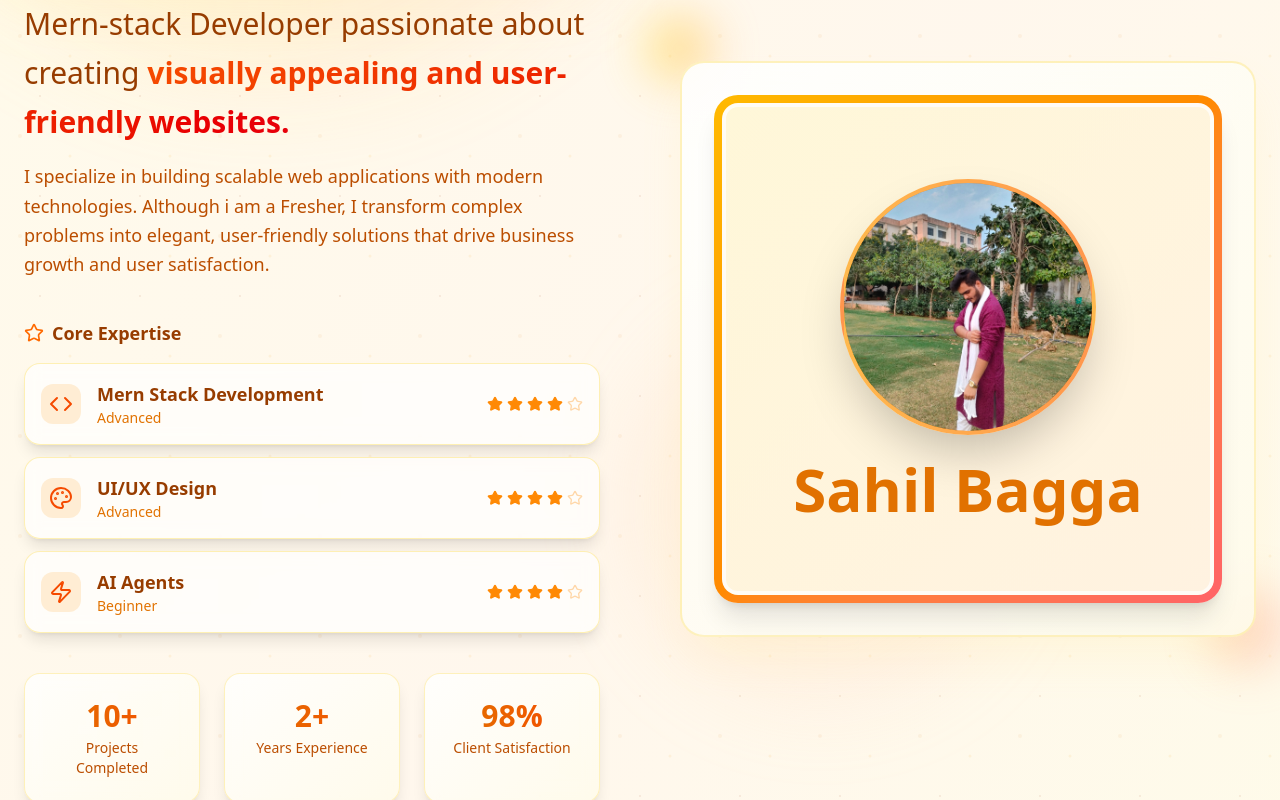
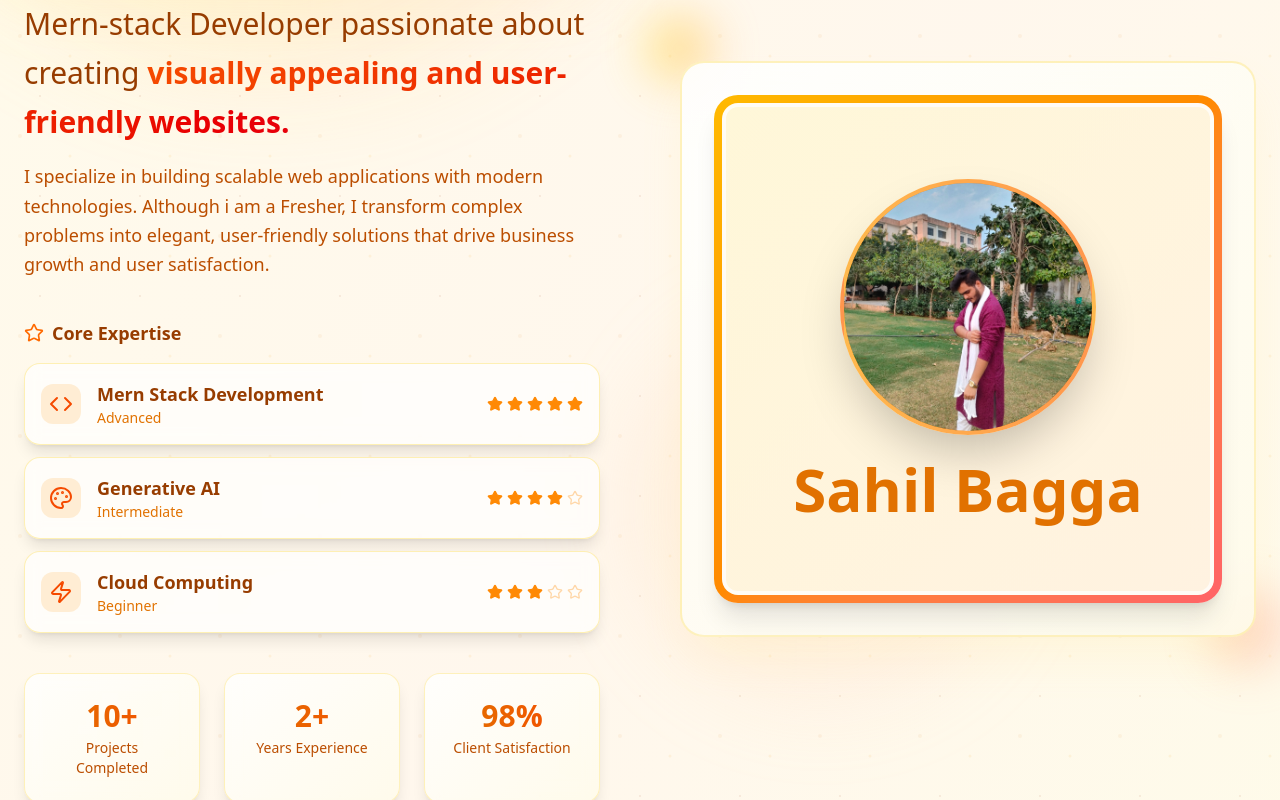
Before and after one commit to Sahilbagga297/PortFolio, a React (Vite) app in the folder frontend/: page / in a window 1280 px wide. Shown: the part 480-1280 px from the top of the page. Built offline with nearby package versions, Linux system fonts and the light colour scheme.

Commit message:
home page optimization

```diff
--- a/frontend/src/pages/Home.jsx
+++ b/frontend/src/pages/Home.jsx
@@ -28,9 +28,9 @@ const Home = () => {
   }, []);
 
   const skills = [
-    { icon: <Code className="w-6 h-6" />, label: "Mern Stack Development", level: "Advanced" },
-    { icon: <Palette className="w-6 h-6" />, label: "UI/UX Design", level: "Advanced" },
-    { icon: <Zap className="w-6 h-6" />, label: "AI Agents", level: "Beginner" },
+    { icon: <Code className="w-6 h-6" />, label: "Mern Stack Development", level: "Advanced", stars: 5 },
+    { icon: <Palette className="w-6 h-6" />, label: "Generative AI", level: "Intermediate", stars: 4 },
+    { icon: <Zap className="w-6 h-6" />, label: "Cloud Computing", level: "Beginner", stars: 3 },
   ];
 
   const achievements = [
@@ -169,7 +169,7 @@ const Home = () => {
                             </div>
                             <div className="flex items-center space-x-1">
                               {[...Array(5)].map((_, i) => (
-                                <Star key={i} className={`w-4 h-4 ${i < 4 ? 'text-orange-400 fill-current' : 'text-orange-200'}`} />
+                                <Star key={i} className={`w-4 h-4 ${i < skill.stars ? 'text-orange-400 fill-current' : 'text-orange-200'}`} />
                               ))}
                             </div>
                           </div>
```
